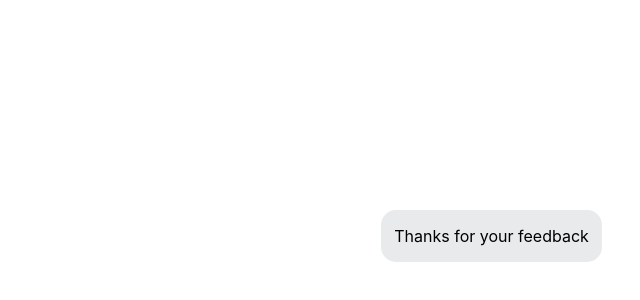
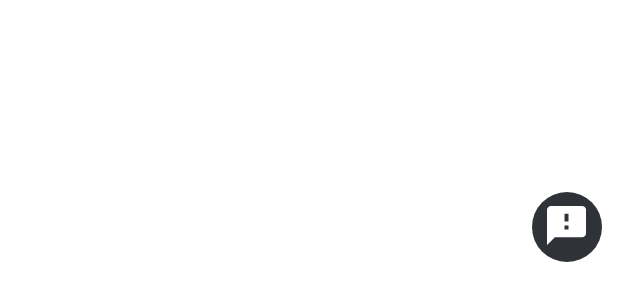
Before and after one commit to timothymarotta/project-raft, a React (Create React App) app: page / in a window 1280 px wide. Shown: the part 498-798 px from the top of the page, without its empty margins (640-1280 px from the left). Built offline with nearby package versions, Linux system fonts and the light colour scheme.

Commit message:
finished draft styling neutral state

```diff
--- a/src/App.css
+++ b/src/App.css
@@ -5,7 +5,30 @@
   right: 3%;
   padding-left: 1%;
   padding-right: 1%;
-  /* height: 200px; */
   border-radius: 15px;
   text-align: center;
 }
+
+.neutralButton {
+  width: 70px;
+  height: 70px;
+  background-color: #2F3237;
+  border-radius: 50%;
+  border-color: transparent;
+  bottom: 5%;
+  right: 3%;
+  position: fixed;
+  transition: 0.2s;
+}
+
+.neutralButton:hover {
+  background-color: #1C1E21;
+  transition: 0.2s;
+}
+.neutralButton:active{
+  background-color: #090A0B;
+  transition: 0.2s;
+}
+.neutralButton:focus {
+  outline: none;
+}
--- a/src/App.js
+++ b/src/App.js
@@ -1,10 +1,10 @@
 
 import './App.css';
-import { Confirmation } from './main/Confirmation';
+import { NeutralDemo } from './test/Neutral.demo';
 
 function App() {
   return (
-    <Confirmation></Confirmation>
+    <NeutralDemo></NeutralDemo>
   );
 }
 
--- a/src/main/Neutral.jsx
+++ b/src/main/Neutral.jsx
@@ -1,3 +1,6 @@
+import feedback from "../assets/neutral-icon.png";
+import '../App.css';
+
 export const Neutral = props => {
 
     const buttonClicked = (e) => {
@@ -6,8 +9,8 @@ export const Neutral = props => {
 
     return(
         <div>
-            <button onClick={buttonClicked}>
-                <img src="../assets/neutral-icon.png"></img>
+            <button className={"neutralButton"} onClick={buttonClicked}>
+                <img src={feedback} alt={"Report Your Emotion"}></img>
             </button>
         </div>
     );
--- /dev/null
+++ b/src/test/Neutral.demo.js
@@ -0,0 +1,14 @@
+import React from 'react';
+import '../App.css';
+
+import {Neutral} from '../main/Neutral';
+
+const buttonClicked = () => {
+    console.log("Neutral Button was clicked");
+}
+
+export const NeutralDemo = props => {
+    return(
+        <Neutral triggerSelfReport={buttonClicked}/>
+    )
+}
```
